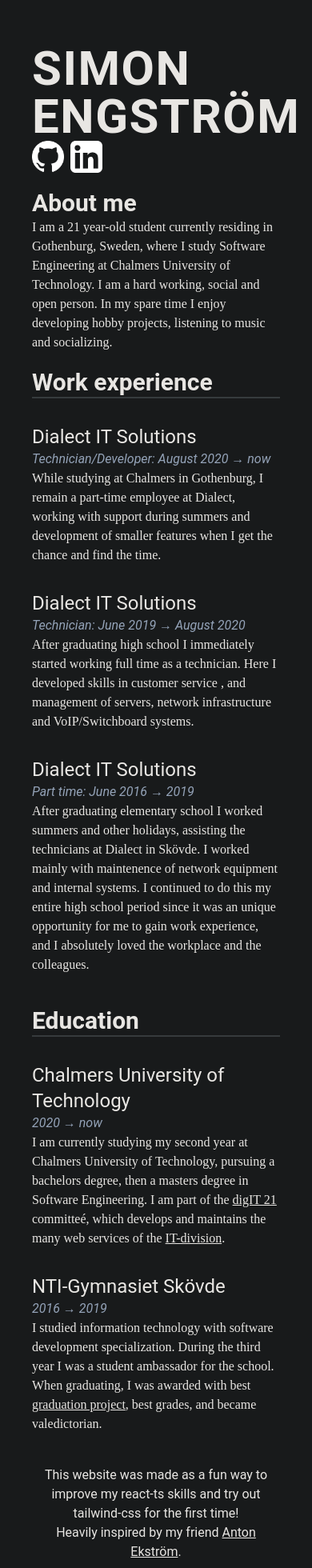
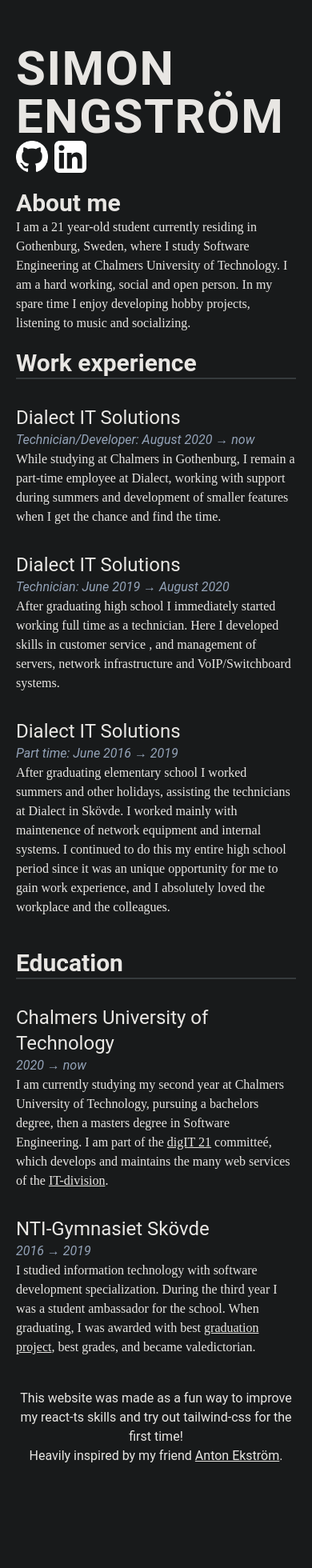
Before and after one commit to simonengstrm/simonengstrm.github.io, a Next.js app: page / in a window 390 px wide. Shown: the top 1960 px of the page at 80% size. After the commit the page ends 1872 px from the top, so only its background shows below. Built offline with nearby package versions, Linux system fonts and the light colour scheme.

Commit message:
Improves responsiveness

```diff
--- a/pages/index.tsx
+++ b/pages/index.tsx
@@ -6,7 +6,7 @@
 function Header() {
 
     return (
-        <div className="mt-10 ml-10 mr-10 mb-5">
+        <div className="mb-5">
             <div className="flex md:gap-x-4 flex-col gap-y-4 md:flex-row md:auto-cols-min md:items-center">
                 <div className="min-w-fit">
                     <img src={profile.src} className="md:w-36 md:visible invisible w-0 rounded-full "/>
@@ -43,7 +43,7 @@
     }
 
     return (
-        <div className="grid place-content-right ml-10 mr-10 gap-y-5">
+        <div className="grid place-content-right gap-y-5">
             <div>
                 <p className="font-bold text-3xl">About me</p>
                 <p className="font-serif">I am a {calcAge()} year-old student currently residing in Gothenburg, Sweden,
@@ -110,7 +110,7 @@
 function Footer() {
 
     return (
-        <div className="mx-10 my-10 text-center">
+        <div className="my-10 text-center">
             <p>This website was made as a fun way to improve my react-ts skills and
                 try out tailwind-css for the first time!<br/>
                 Heavily inspired by my friend <a target="_blank" rel="noreferrer" href="https://antonekstrom.se/">Anton Ekström</a>.
@@ -122,7 +122,7 @@
 export default function Home() {
 
     return (
-        <div className="lg:mx-40 mb-10">
+        <div className="mx-5 sm:mx-20 lg:mx-48 my-10">
             <Header/>
             <Content/>
             <Footer/>
```
Also changed, not shown: 2 other files (tests, documents, lock files or other folders).
